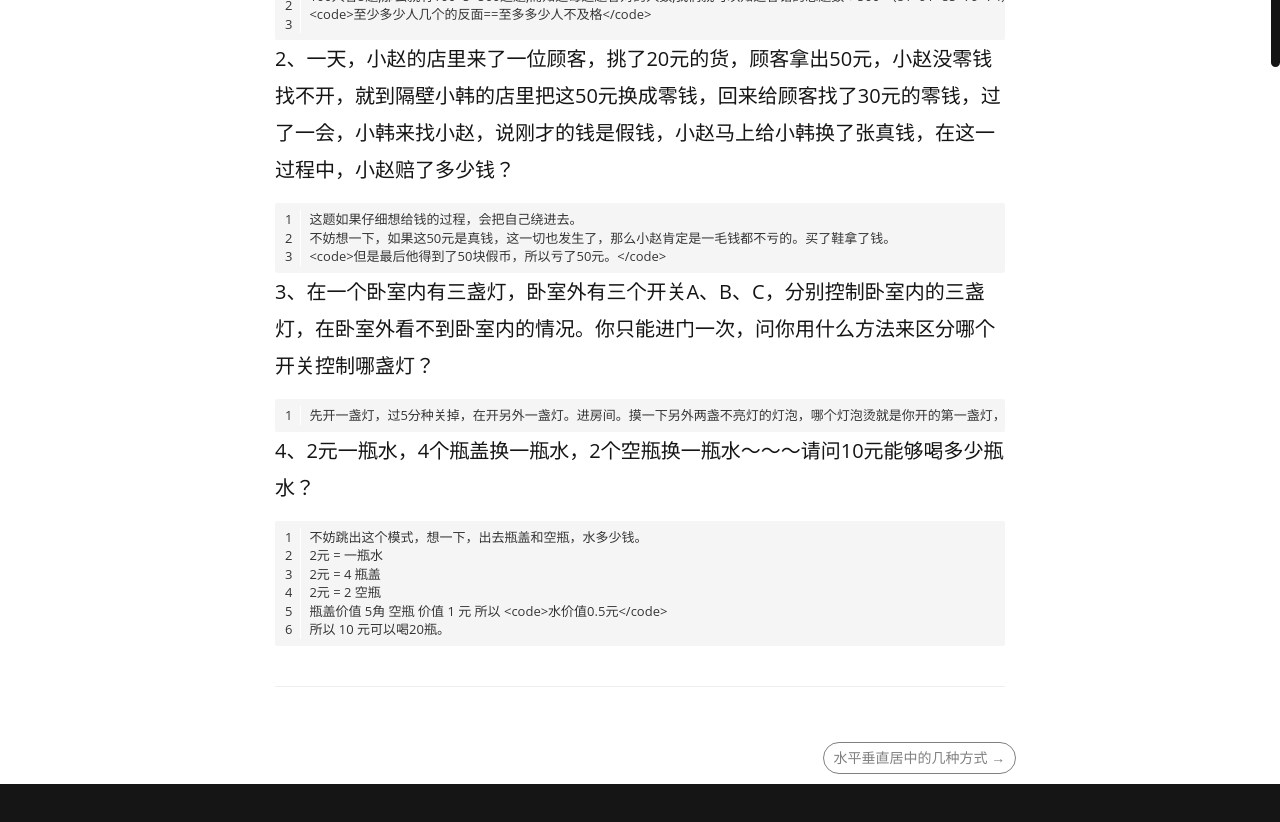
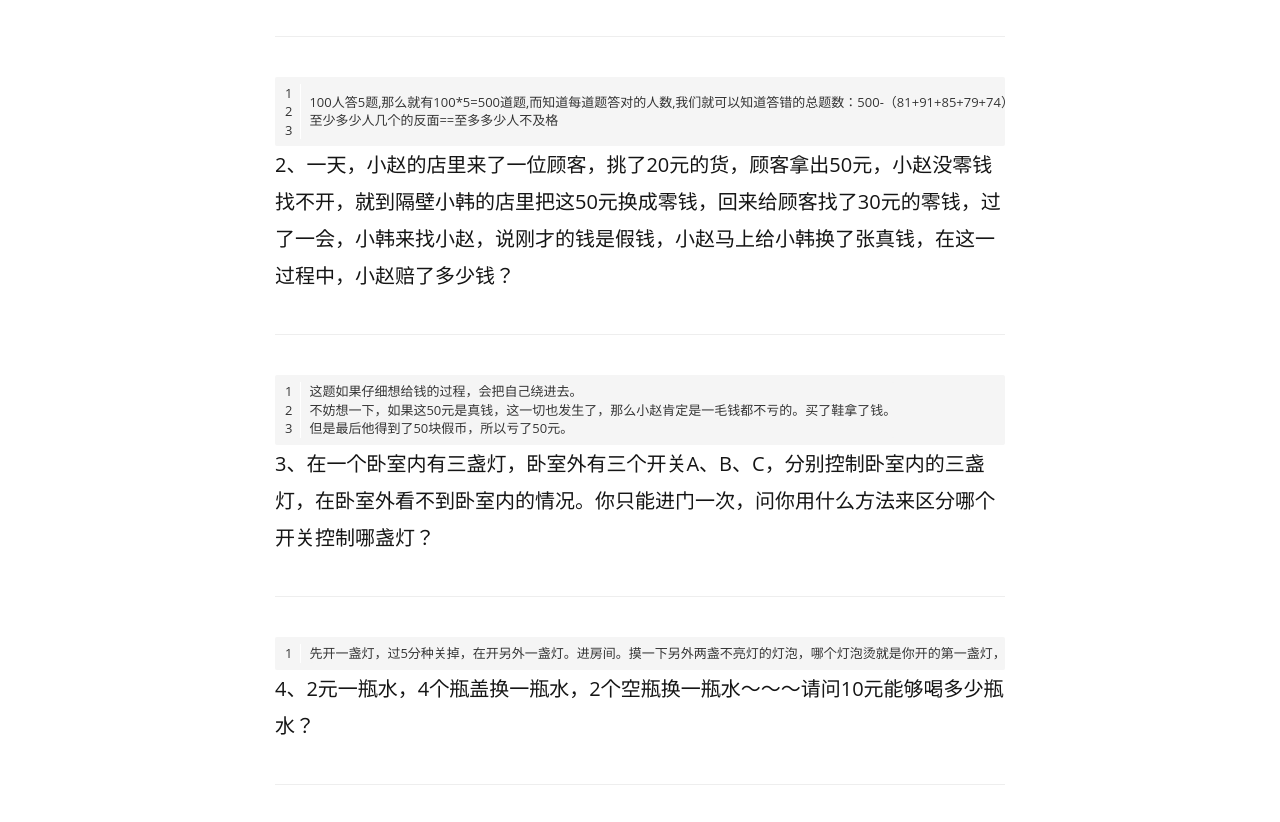
Before and after one commit to chongbenben/chongbenben.github.io, a plain HTML site: page 2015/09/18/浅谈几道逻辑思维题目/index.html in a window 1280 px wide. Shown: the part 410-1232 px from the top of the page. Drawn offline with Linux system fonts and the light colour scheme; a script that the page names is missing; a web font is replaced by a local one.

Commit message:
Site updated: 2016-08-30 20:48:09

```diff
--- a/2015/09/18/浅谈几道逻辑思维题目/index.html
+++ b/2015/09/18/浅谈几道逻辑思维题目/index.html
@@ -206,10 +206,15 @@
             </div>
         </div>
         <div class="col-md-8 col-md-offset-2">
-      		<h2 id="种奔奔"><a href="#种奔奔" class="headerlink" title="种奔奔"></a>种奔奔</h2><h3 id="1、100个人回答5道试题，有81人答对第一题，91人答对第二题，85人答对第三题，79人答对第四题，74人答对第五题，答对三道题或三道题以上的人算及格，那么在这100中，至少有多少人及格？"><a href="#1、100个人回答5道试题，有81人答对第一题，91人答对第二题，85人答对第三题，79人答对第四题，74人答对第五题，答对三道题或三道题以上的人算及格，那么在这100中，至少有多少人及格？" class="headerlink" title="1、100个人回答5道试题，有81人答对第一题，91人答对第二题，85人答对第三题，79人答对第四题，74人答对第五题，答对三道题或三道题以上的人算及格，那么在这100中，至少有多少人及格？"></a>1、100个人回答5道试题，有81人答对第一题，91人答对第二题，85人答对第三题，79人答对第四题，74人答对第五题，答对三道题或三道题以上的人算及格，那么在这100中，至少有多少人及格？</h3><figure class="highlight bash"><table><tr><td class="gutter"><pre><div class="line">1</div><div class="line">2</div><div class="line">3</div></pre></td><td class="code"><pre><div class="line"></div><div class="line">100人答5题,那么就有100*5=500道题,而知道每道题答对的人数,我们就可以知道答错的总题数：500-（81+91+85+79+74）=90题.问的是“至少多少人及格?”,可以转换为“至多多少人不及格?”.由题可知：答错3题者不及格,则有：90/3=30人（不及格）.所以有：至少100-30=70人及格.</div><div class="line">&lt;code&gt;至少多少人几个的反面==至多多少人不及格&lt;/code&gt;</div></pre></td></tr></table></figure>
-<h3 id="2、一天，小赵的店里来了一位顾客，挑了20元的货，顾客拿出50元，小赵没零钱找不开，就到隔壁小韩的店里把这50元换成零钱，回来给顾客找了30元的零钱，过了一会，小韩来找小赵，说刚才的钱是假钱，小赵马上给小韩换了张真钱，在这一过程中，小赵赔了多少钱？"><a href="#2、一天，小赵的店里来了一位顾客，挑了20元的货，顾客拿出50元，小赵没零钱找不开，就到隔壁小韩的店里把这50元换成零钱，回来给顾客找了30元的零钱，过了一会，小韩来找小赵，说刚才的钱是假钱，小赵马上给小韩换了张真钱，在这一过程中，小赵赔了多少钱？" class="headerlink" title="2、一天，小赵的店里来了一位顾客，挑了20元的货，顾客拿出50元，小赵没零钱找不开，就到隔壁小韩的店里把这50元换成零钱，回来给顾客找了30元的零钱，过了一会，小韩来找小赵，说刚才的钱是假钱，小赵马上给小韩换了张真钱，在这一过程中，小赵赔了多少钱？"></a>2、一天，小赵的店里来了一位顾客，挑了20元的货，顾客拿出50元，小赵没零钱找不开，就到隔壁小韩的店里把这50元换成零钱，回来给顾客找了30元的零钱，过了一会，小韩来找小赵，说刚才的钱是假钱，小赵马上给小韩换了张真钱，在这一过程中，小赵赔了多少钱？</h3><figure class="highlight bash"><table><tr><td class="gutter"><pre><div class="line">1</div><div class="line">2</div><div class="line">3</div></pre></td><td class="code"><pre><div class="line">这题如果仔细想给钱的过程，会把自己绕进去。</div><div class="line">不妨想一下，如果这50元是真钱，这一切也发生了，那么小赵肯定是一毛钱都不亏的。买了鞋拿了钱。</div><div class="line">&lt;code&gt;但是最后他得到了50块假币，所以亏了50元。&lt;/code&gt;</div></pre></td></tr></table></figure>
-<h3 id="3、在一个卧室内有三盏灯，卧室外有三个开关A、B、C，分别控制卧室内的三盏灯，在卧室外看不到卧室内的情况。你只能进门一次，问你用什么方法来区分哪个开关控制哪盏灯？"><a href="#3、在一个卧室内有三盏灯，卧室外有三个开关A、B、C，分别控制卧室内的三盏灯，在卧室外看不到卧室内的情况。你只能进门一次，问你用什么方法来区分哪个开关控制哪盏灯？" class="headerlink" title="3、在一个卧室内有三盏灯，卧室外有三个开关A、B、C，分别控制卧室内的三盏灯，在卧室外看不到卧室内的情况。你只能进门一次，问你用什么方法来区分哪个开关控制哪盏灯？"></a>3、在一个卧室内有三盏灯，卧室外有三个开关A、B、C，分别控制卧室内的三盏灯，在卧室外看不到卧室内的情况。你只能进门一次，问你用什么方法来区分哪个开关控制哪盏灯？</h3><figure class="highlight bash"><table><tr><td class="gutter"><pre><div class="line">1</div></pre></td><td class="code"><pre><div class="line">先开一盏灯，过5分种关掉，在开另外一盏灯。进房间。摸一下另外两盏不亮灯的灯泡，哪个灯泡烫就是你开的第一盏灯，灯泡亮的是你开的第二盏灯</div></pre></td></tr></table></figure>
-<h3 id="4、2元一瓶水，4个瓶盖换一瓶水，2个空瓶换一瓶水～～～请问10元能够喝多少瓶水？"><a href="#4、2元一瓶水，4个瓶盖换一瓶水，2个空瓶换一瓶水～～～请问10元能够喝多少瓶水？" class="headerlink" title="4、2元一瓶水，4个瓶盖换一瓶水，2个空瓶换一瓶水～～～请问10元能够喝多少瓶水？"></a>4、2元一瓶水，4个瓶盖换一瓶水，2个空瓶换一瓶水～～～请问10元能够喝多少瓶水？</h3><figure class="highlight bash"><table><tr><td class="gutter"><pre><div class="line">1</div><div class="line">2</div><div class="line">3</div><div class="line">4</div><div class="line">5</div><div class="line">6</div></pre></td><td class="code"><pre><div class="line">不妨跳出这个模式，想一下，出去瓶盖和空瓶，水多少钱。</div><div class="line">2元 = 一瓶水 </div><div class="line">2元 = 4 瓶盖</div><div class="line">2元 = 2 空瓶</div><div class="line">瓶盖价值 5角 空瓶 价值 1 元 所以 &lt;code&gt;水价值0.5元&lt;/code&gt;</div><div class="line">所以 10 元可以喝20瓶。</div></pre></td></tr></table></figure>
+      		<h2 id="种奔奔"><a href="#种奔奔" class="headerlink" title="种奔奔"></a>种奔奔</h2><p>=====</p>
+<h3 id="1、100个人回答5道试题，有81人答对第一题，91人答对第二题，85人答对第三题，79人答对第四题，74人答对第五题，答对三道题或三道题以上的人算及格，那么在这100中，至少有多少人及格？"><a href="#1、100个人回答5道试题，有81人答对第一题，91人答对第二题，85人答对第三题，79人答对第四题，74人答对第五题，答对三道题或三道题以上的人算及格，那么在这100中，至少有多少人及格？" class="headerlink" title="1、100个人回答5道试题，有81人答对第一题，91人答对第二题，85人答对第三题，79人答对第四题，74人答对第五题，答对三道题或三道题以上的人算及格，那么在这100中，至少有多少人及格？"></a>1、100个人回答5道试题，有81人答对第一题，91人答对第二题，85人答对第三题，79人答对第四题，74人答对第五题，答对三道题或三道题以上的人算及格，那么在这100中，至少有多少人及格？</h3><hr>
+<figure class="highlight bash"><table><tr><td class="gutter"><pre><div class="line">1</div><div class="line">2</div><div class="line">3</div></pre></td><td class="code"><pre><div class="line"></div><div class="line">100人答5题,那么就有100*5=500道题,而知道每道题答对的人数,我们就可以知道答错的总题数：500-（81+91+85+79+74）=90题.问的是“至少多少人及格?”,可以转换为“至多多少人不及格?”.由题可知：答错3题者不及格,则有：90/3=30人（不及格）.所以有：至少100-30=70人及格.</div><div class="line">至少多少人几个的反面==至多多少人不及格</div></pre></td></tr></table></figure>
+<h3 id="2、一天，小赵的店里来了一位顾客，挑了20元的货，顾客拿出50元，小赵没零钱找不开，就到隔壁小韩的店里把这50元换成零钱，回来给顾客找了30元的零钱，过了一会，小韩来找小赵，说刚才的钱是假钱，小赵马上给小韩换了张真钱，在这一过程中，小赵赔了多少钱？"><a href="#2、一天，小赵的店里来了一位顾客，挑了20元的货，顾客拿出50元，小赵没零钱找不开，就到隔壁小韩的店里把这50元换成零钱，回来给顾客找了30元的零钱，过了一会，小韩来找小赵，说刚才的钱是假钱，小赵马上给小韩换了张真钱，在这一过程中，小赵赔了多少钱？" class="headerlink" title="2、一天，小赵的店里来了一位顾客，挑了20元的货，顾客拿出50元，小赵没零钱找不开，就到隔壁小韩的店里把这50元换成零钱，回来给顾客找了30元的零钱，过了一会，小韩来找小赵，说刚才的钱是假钱，小赵马上给小韩换了张真钱，在这一过程中，小赵赔了多少钱？"></a>2、一天，小赵的店里来了一位顾客，挑了20元的货，顾客拿出50元，小赵没零钱找不开，就到隔壁小韩的店里把这50元换成零钱，回来给顾客找了30元的零钱，过了一会，小韩来找小赵，说刚才的钱是假钱，小赵马上给小韩换了张真钱，在这一过程中，小赵赔了多少钱？</h3><hr>
+<figure class="highlight bash"><table><tr><td class="gutter"><pre><div class="line">1</div><div class="line">2</div><div class="line">3</div></pre></td><td class="code"><pre><div class="line">这题如果仔细想给钱的过程，会把自己绕进去。</div><div class="line">不妨想一下，如果这50元是真钱，这一切也发生了，那么小赵肯定是一毛钱都不亏的。买了鞋拿了钱。</div><div class="line">但是最后他得到了50块假币，所以亏了50元。</div></pre></td></tr></table></figure>
+<h3 id="3、在一个卧室内有三盏灯，卧室外有三个开关A、B、C，分别控制卧室内的三盏灯，在卧室外看不到卧室内的情况。你只能进门一次，问你用什么方法来区分哪个开关控制哪盏灯？"><a href="#3、在一个卧室内有三盏灯，卧室外有三个开关A、B、C，分别控制卧室内的三盏灯，在卧室外看不到卧室内的情况。你只能进门一次，问你用什么方法来区分哪个开关控制哪盏灯？" class="headerlink" title="3、在一个卧室内有三盏灯，卧室外有三个开关A、B、C，分别控制卧室内的三盏灯，在卧室外看不到卧室内的情况。你只能进门一次，问你用什么方法来区分哪个开关控制哪盏灯？"></a>3、在一个卧室内有三盏灯，卧室外有三个开关A、B、C，分别控制卧室内的三盏灯，在卧室外看不到卧室内的情况。你只能进门一次，问你用什么方法来区分哪个开关控制哪盏灯？</h3><hr>
+<figure class="highlight bash"><table><tr><td class="gutter"><pre><div class="line">1</div></pre></td><td class="code"><pre><div class="line">先开一盏灯，过5分种关掉，在开另外一盏灯。进房间。摸一下另外两盏不亮灯的灯泡，哪个灯泡烫就是你开的第一盏灯，灯泡亮的是你开的第二盏灯</div></pre></td></tr></table></figure>
+<h3 id="4、2元一瓶水，4个瓶盖换一瓶水，2个空瓶换一瓶水～～～请问10元能够喝多少瓶水？"><a href="#4、2元一瓶水，4个瓶盖换一瓶水，2个空瓶换一瓶水～～～请问10元能够喝多少瓶水？" class="headerlink" title="4、2元一瓶水，4个瓶盖换一瓶水，2个空瓶换一瓶水～～～请问10元能够喝多少瓶水？"></a>4、2元一瓶水，4个瓶盖换一瓶水，2个空瓶换一瓶水～～～请问10元能够喝多少瓶水？</h3><hr>
+<figure class="highlight bash"><table><tr><td class="gutter"><pre><div class="line">1</div><div class="line">2</div><div class="line">3</div><div class="line">4</div><div class="line">5</div><div class="line">6</div></pre></td><td class="code"><pre><div class="line">不妨跳出这个模式，想一下，出去瓶盖和空瓶，水多少钱。</div><div class="line">2元 = 一瓶水 </div><div class="line">2元 = 4 瓶盖</div><div class="line">2元 = 2 空瓶</div><div class="line">瓶盖价值 5角 空瓶 价值 1 元 所以 水价值0.5元</div><div class="line">所以 10 元可以喝20瓶。</div></pre></td></tr></table></figure>
             <div class="clearfix"></div>
             <hr class="nogutter">
         </div>
```
Also changed, not shown: 2015/08/30/奔奔/index.html (+3 -3 lines), index.html (+3 -1 lines).
